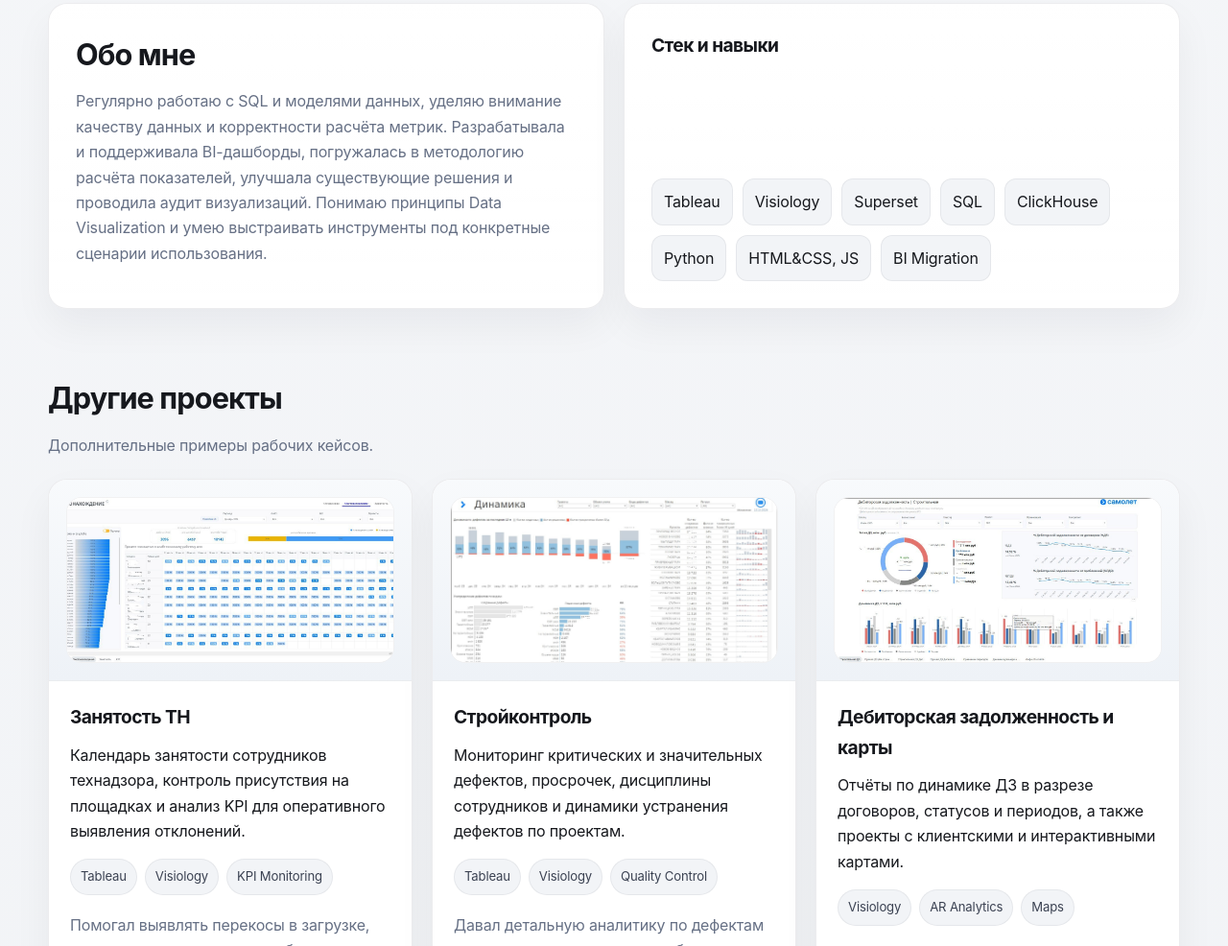
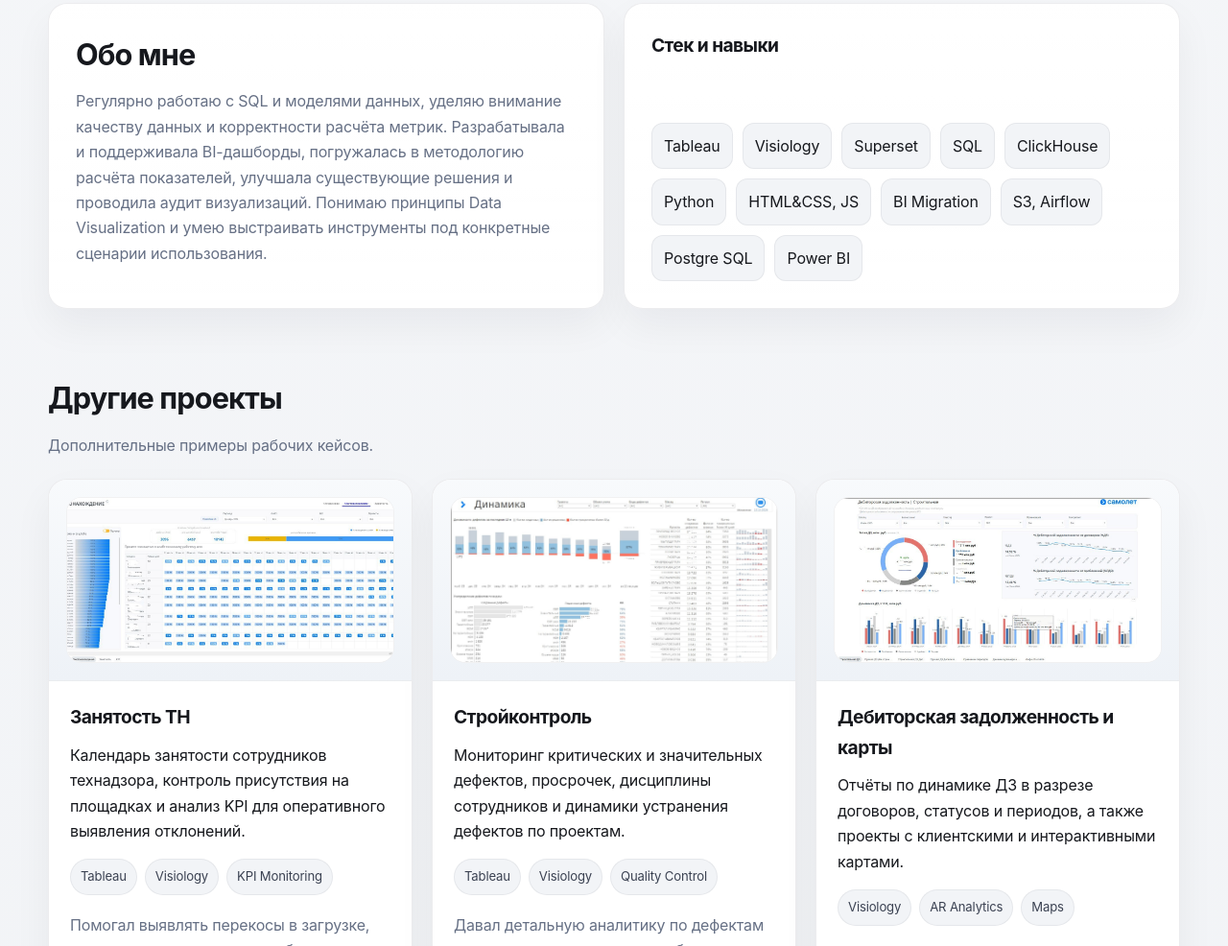
Before and after one commit to sheolesya/portfolio, a plain HTML site: page index.html in a window 1280 px wide. Shown: the part 1925-2911 px from the top of the page at 96% size. Drawn offline with Linux system fonts and the light colour scheme.

Commit message:
Update index.html

```diff
--- a/index.html
+++ b/index.html
@@ -683,6 +683,9 @@
             <span>Python</span>
             <span>HTML&CSS, JS</span>
             <span>BI Migration</span>
+            <span>S3, Airflow</span>
+            <span>Postgre SQL</span>
+            <span>Power BI</span>
           </div>
         </div>
       </div>
```
